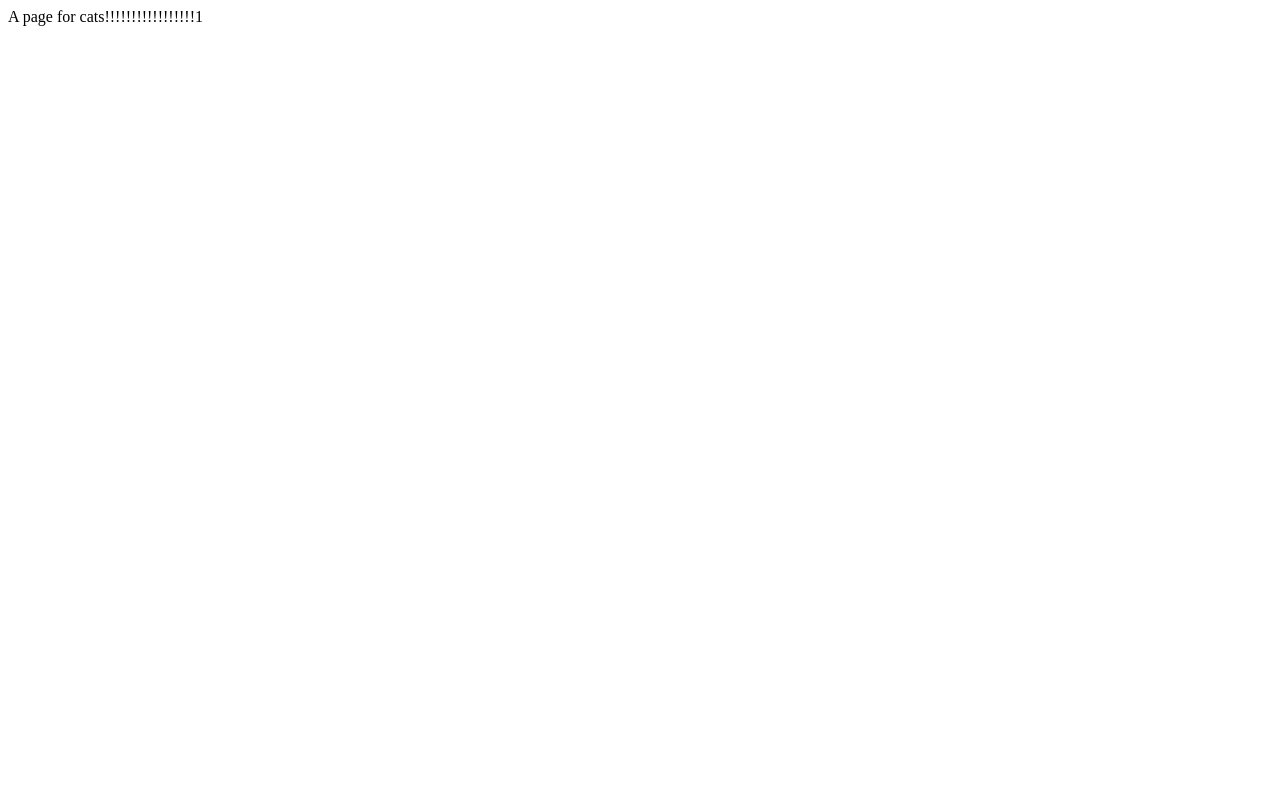
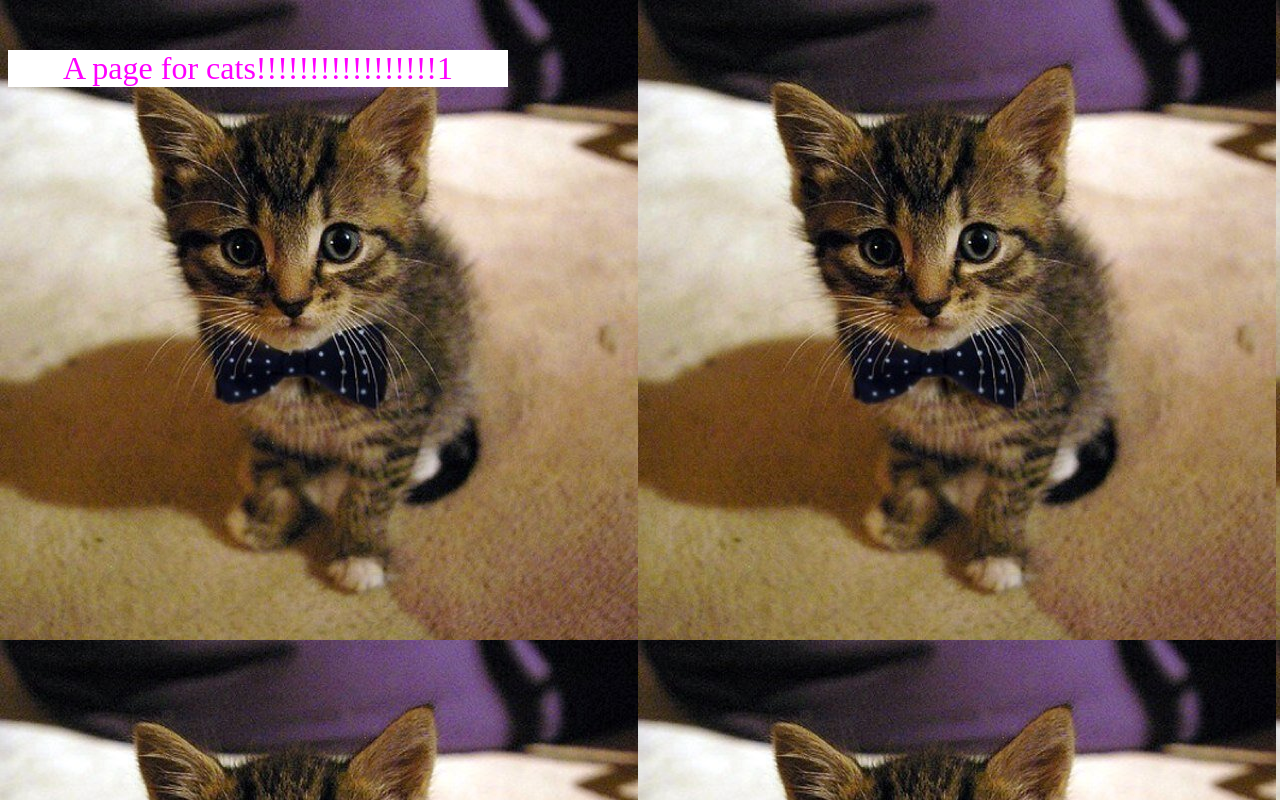
Before and after one commit to xriss/username.github.io, a plain HTML site: page cats.html in a window 1280 px wide. Drawn offline with Linux system fonts and the light colour scheme.

Commit message:
Update cats.html

```diff
--- a/cats.html
+++ b/cats.html
@@ -1 +1,21 @@
-A page for cats!!!!!!!!!!!!!!!!!1
+<html>
+  <head>
+    <style>
+      body {
+       background-color:green;
+       background:url('cat.jpeg');
+      }
+      .box {
+        font-size:32px;
+        color:#ff00ff;
+        width:500px;
+        text-align:center;
+        background-color:#FFF;
+        margin-top:50px;
+      }
+    </style>
+  </head>
+  <body>
+    <div class="box">A page for cats!!!!!!!!!!!!!!!!!1</div>
+  </body>
+</html>
```
